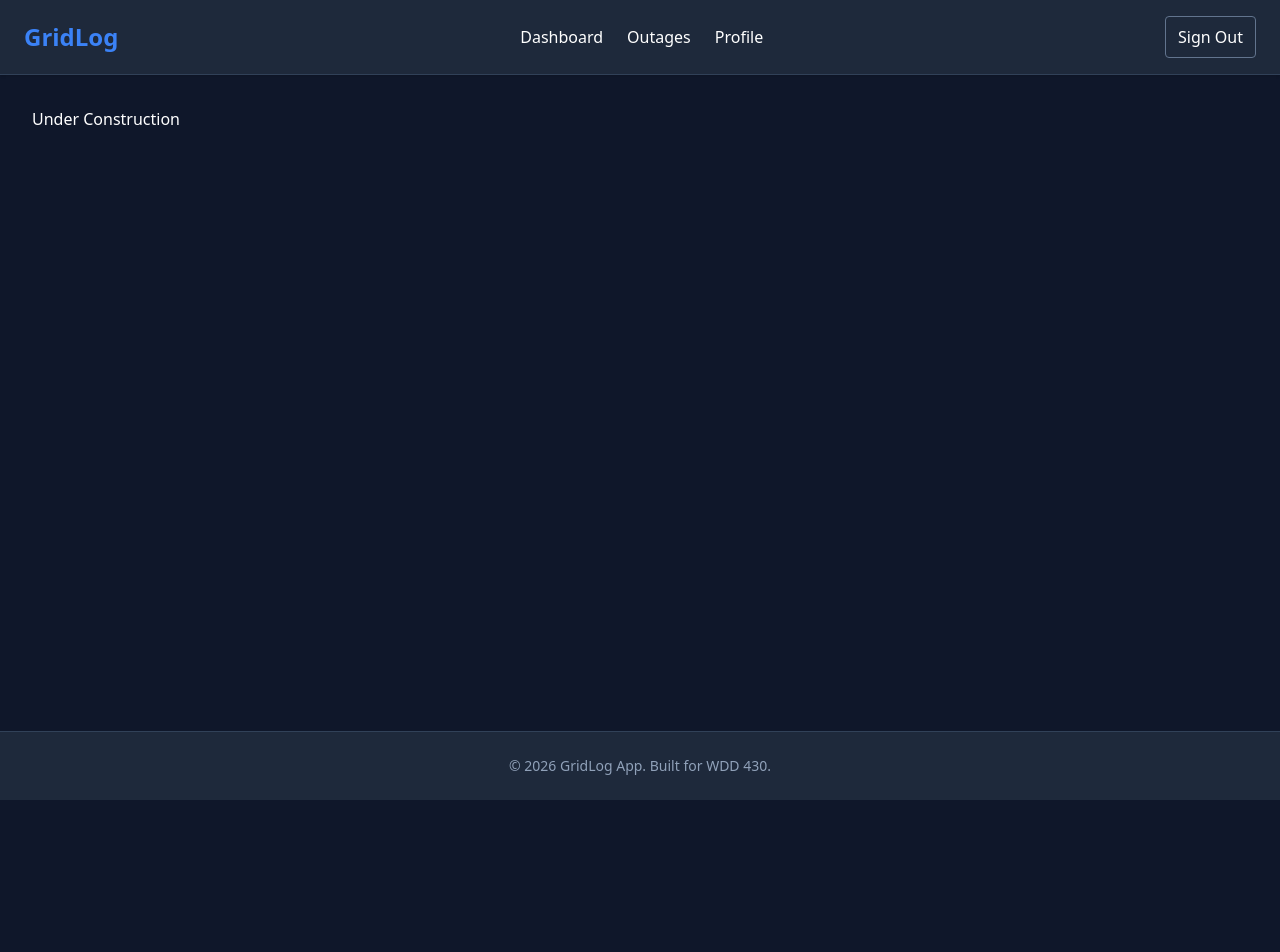
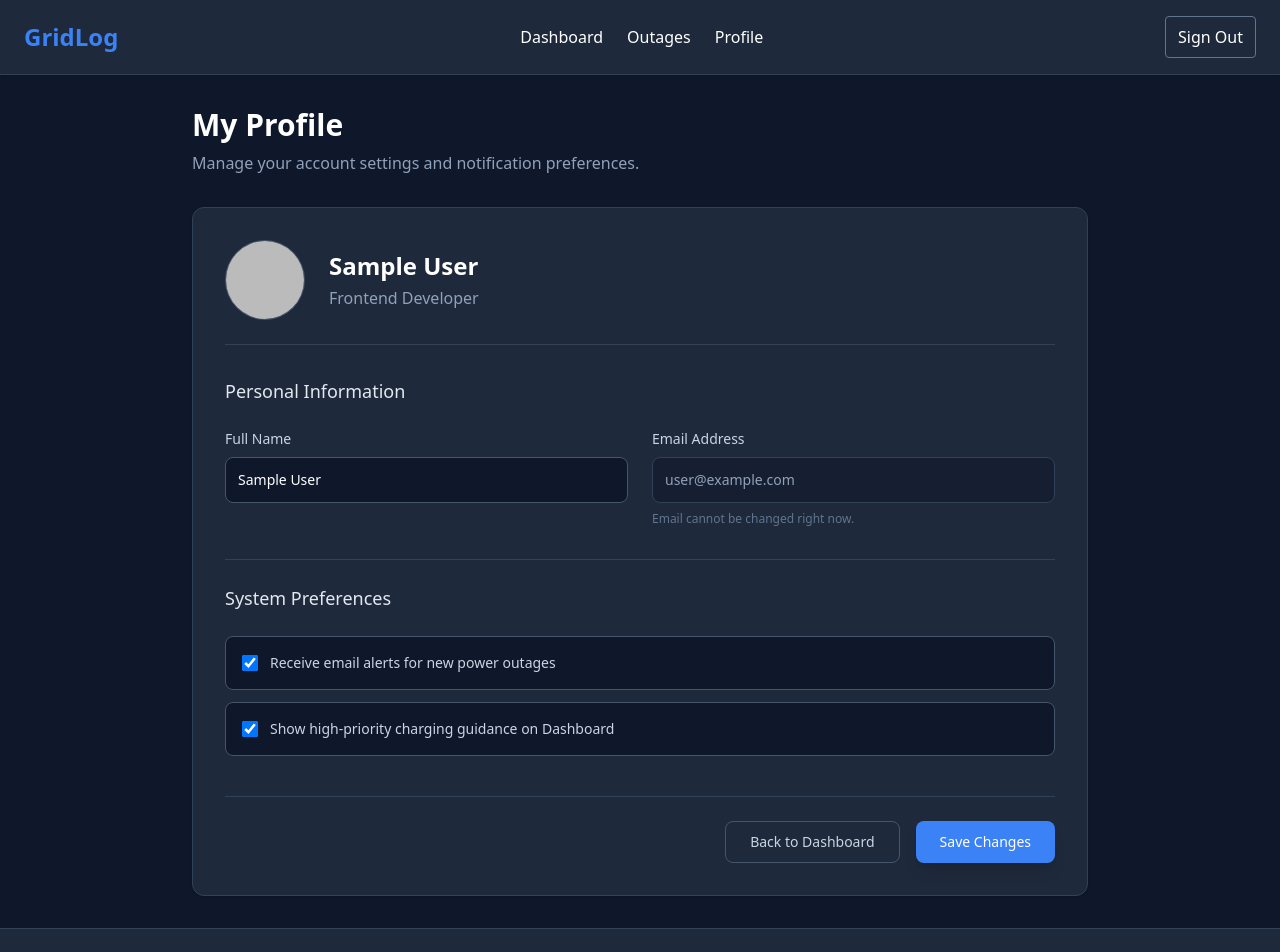
Before and after one commit to karim1311/power-grid-tracker, a Next.js app: page /profile in a window 1280 px wide. Shown: the top 952 px of the page. Before the commit the page ends 800 px from the top, so only its background shows below. Built offline with nearby package versions, Linux system fonts and the light colour scheme; no server answers; sample sign-in values are in the browser's storage.

Commit message:
Added Profile Page

```diff
--- a/app/outages/page.tsx
+++ b/app/outages/page.tsx
@@ -1,5 +1,4 @@
 import React from 'react';
-import Link from 'next/link';
 import { OutageListItem } from '../components/OutageListItem';
 import Search from '../components/Search';
 import Pagination from '../components/Pagination'; // Import the new Pagination component
--- a/app/profile/page.tsx
+++ b/app/profile/page.tsx
@@ -1,7 +1,124 @@
-export default function PageName() {
+import React from 'react';
+import Link from 'next/link';
+
+import { auth } from '@/auth';
+import { redirect } from 'next/navigation';
+
+export default async function ProfilePage() {
+  const session = await auth();
+
+  if (!session?.user) {
+    redirect('/login'); // Ajusta la ruta a tu página de inicio de sesión
+  }
+
+  const { name, email, image } = session.user;
+
+  const initials = name
+    ? name.split(' ').map((n) => n[0]).join('').substring(0, 2).toUpperCase()
+    : 'US';
+
   return (
-    <div>
-      <h1>Under Construction</h1>
+    <div className="flex flex-col gap-8 max-w-4xl mx-auto w-full">
+      {/* Page Header */}
+      <div>
+        <h1 className="text-3xl font-bold text-white mb-2">My Profile</h1>
+        <p className="text-slate-400">Manage your account settings and notification preferences.</p>
+      </div>
+
+      <div className="bg-[#1E293B] rounded-xl p-6 md:p-8 border border-slate-700 shadow-sm flex flex-col gap-8">
+
+        {/* Avatar and Basic Info */}
+        <div className="flex items-center gap-6 pb-6 border-b border-slate-700">
+          {image ? (
+            <img src={image} alt={name || 'Profile'} className="w-20 h-20 rounded-full border border-slate-600 shadow-inner" />
+          ) : (
+            <div className="w-20 h-20 rounded-full bg-[#3B82F6] flex items-center justify-center text-2xl font-bold text-white shadow-inner">
+              {initials}
+            </div>
+          )}
+          <div>
+            <h2 className="text-2xl font-semibold text-white">{name || 'User'}</h2>
+            <p className="text-slate-400 mt-1">Frontend Developer</p>
+          </div>
+        </div>
+
+        {/* Profile Settings Form */}
+        <form className="flex flex-col gap-6">
+          <h3 className="text-lg font-medium text-slate-200">Personal Information</h3>
+
+          <div className="grid grid-cols-1 md:grid-cols-2 gap-6">
+            <div className="flex flex-col gap-2">
+              <label htmlFor="fullName" className="text-sm font-medium text-slate-300">
+                Full Name
+              </label>
+              {}
+              <input
+                type="text"
+                id="fullName"
+                name="fullName"
+                defaultValue={name || ''}
+                className="bg-[#0F172A] border border-slate-600 text-white text-sm rounded-lg focus:ring-[#3B82F6] focus:border-[#3B82F6] block w-full p-3 transition-colors"
+              />
+            </div>
+
+            <div className="flex flex-col gap-2">
+              <label htmlFor="email" className="text-sm font-medium text-slate-300">
+                Email Address
+              </label>
+              {}
+              <input
+                type="email"
+                id="email"
+                defaultValue={email || ''}
+                disabled
+                className="bg-[#0F172A]/50 border border-slate-700 text-slate-400 text-sm rounded-lg block w-full p-3 cursor-not-allowed"
+              />
+              <span className="text-xs text-slate-500">Email cannot be changed right now.</span>
+            </div>
+          </div>
+
+          {/* System Preferences... (El resto del código se mantiene igual) */}
+          <h3 className="text-lg font-medium text-slate-200 mt-2 border-t border-slate-700 pt-6">
+            System Preferences
+          </h3>
+
+          <div className="flex flex-col gap-3">
+            <label className="flex items-center gap-3 bg-[#0F172A] p-4 rounded-lg border border-slate-600 cursor-pointer hover:border-slate-500 transition-colors">
+              <input
+                type="checkbox"
+                defaultChecked
+                className="w-4 h-4 text-[#3B82F6] bg-slate-800 border-slate-500 rounded focus:ring-[#3B82F6]"
+              />
+              <span className="text-sm text-slate-300">Receive email alerts for new power outages</span>
+            </label>
+
+            <label className="flex items-center gap-3 bg-[#0F172A] p-4 rounded-lg border border-slate-600 cursor-pointer hover:border-slate-500 transition-colors">
+              <input
+                type="checkbox"
+                defaultChecked
+                className="w-4 h-4 text-[#3B82F6] bg-slate-800 border-slate-500 rounded focus:ring-[#3B82F6]"
+              />
+              <span className="text-sm text-slate-300">Show high-priority charging guidance on Dashboard</span>
+            </label>
+          </div>
+
+          {/* Action Buttons */}
+          <div className="flex flex-col-reverse sm:flex-row justify-end gap-4 mt-4 pt-6 border-t border-slate-700">
+            <Link
+              href="/dashboard"
+              className="px-6 py-2.5 text-sm font-medium text-slate-300 bg-transparent border border-slate-600 rounded-lg hover:bg-slate-700 transition-colors text-center"
+            >
+              Back to Dashboard
+            </Link>
+            <button
+              type="button"
+              className="px-6 py-2.5 text-sm font-medium text-white bg-[#3B82F6] rounded-lg hover:bg-blue-600 transition-colors shadow-lg"
+            >
+              Save Changes
+            </button>
+          </div>
+        </form>
+      </div>
     </div>
   );
 }
```
